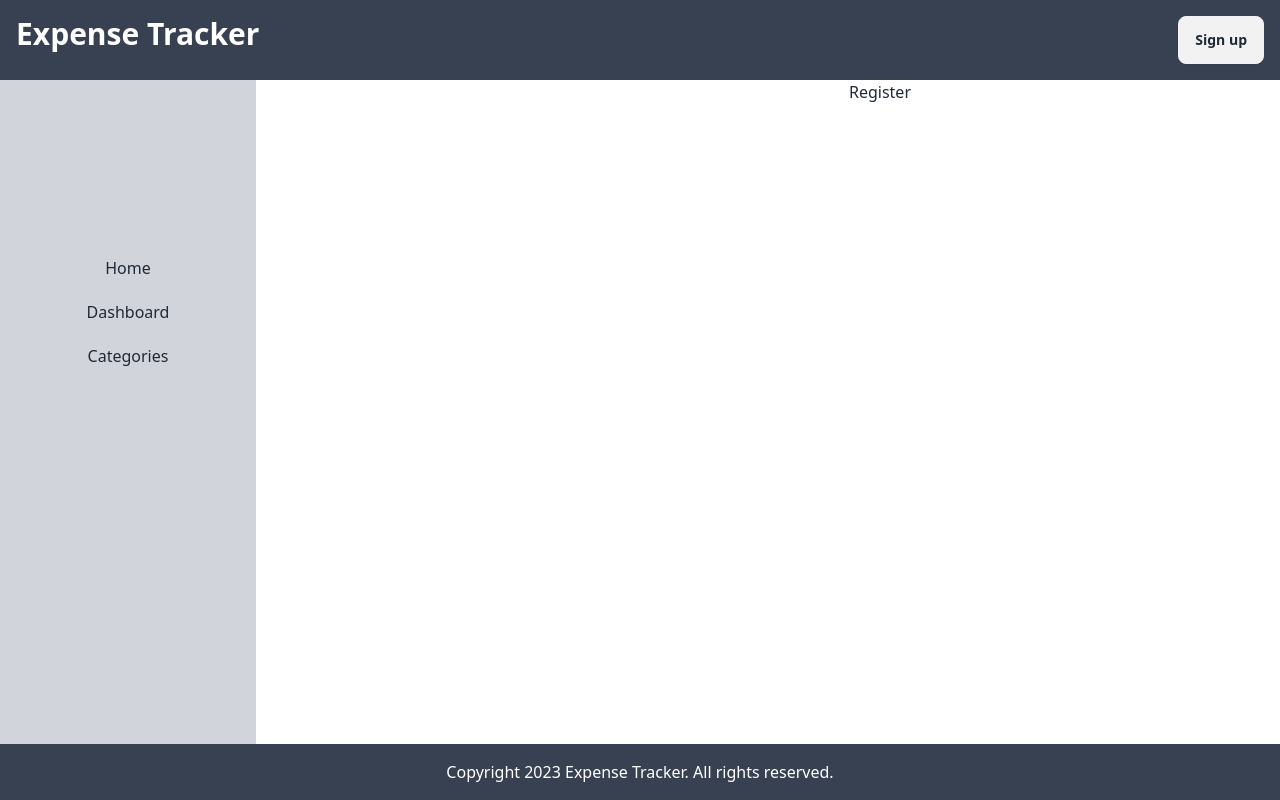
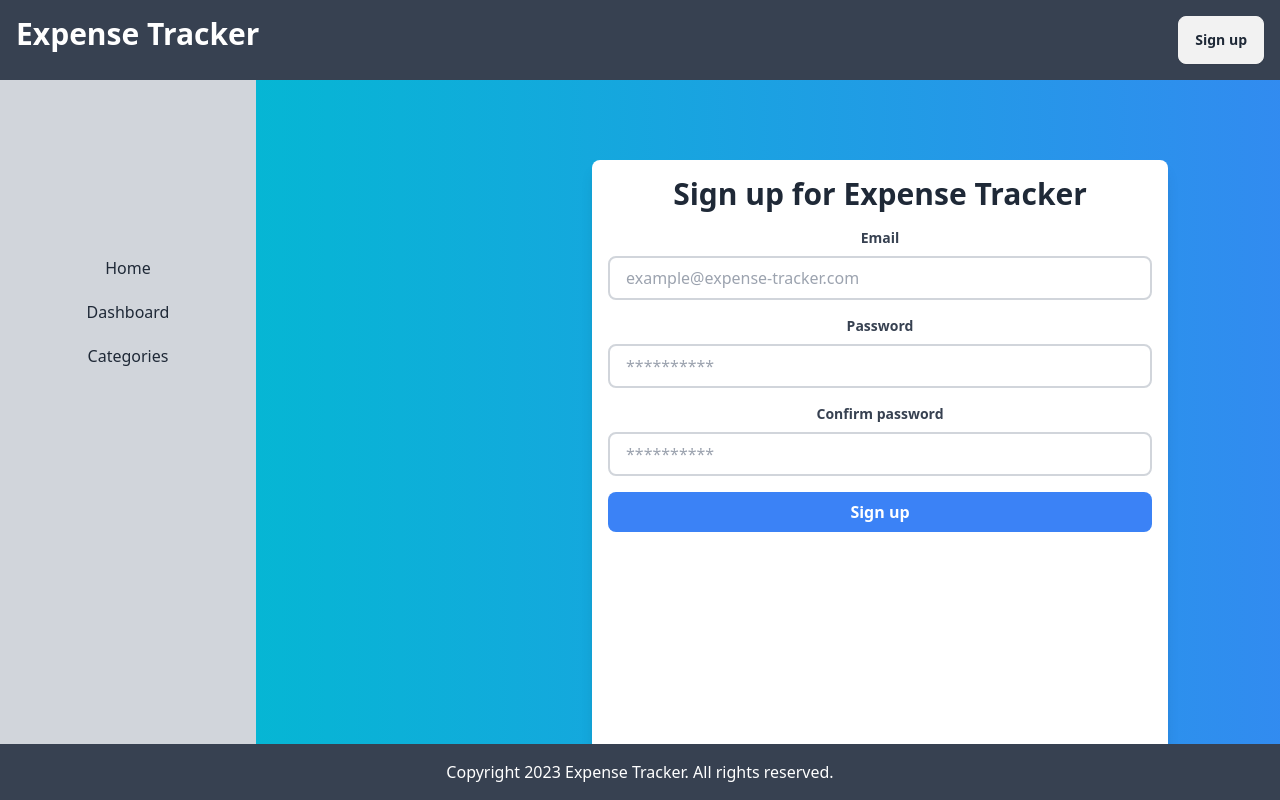
Before and after one commit to MartinLindstroem/expense-tracker-react, a React (Vite) app: page /Register in a window 1280 px wide. Built offline with nearby package versions, Linux system fonts and the light colour scheme.

Commit message:
Add register page

```diff
--- a/src/pages/Register.tsx
+++ b/src/pages/Register.tsx
@@ -1,5 +1,58 @@
 const Register = () => {
-  return <div>Register</div>;
+  return (
+    <div className="flex justify-center h-screen bg-gradient-to-r from-cyan-500 to-blue-500">
+      <div className="w-full max-w-xl p-4 bg-white rounded-lg shadow-lg mt-20">
+        <h2 className="text-3xl font-bold text-center mb-4">Sign up for Expense Tracker</h2>
+        <form className="space-y-4">
+          <div className="space-y-2">
+            <label className="block text-gray-700 text-sm font-bold" htmlFor="email">
+              Email
+            </label>
+            <input
+              className="w-full px-4 py-2 border-2 border-gray-300 rounded-lg focus:outline-none focus:ring-2 focus:ring-blue-200"
+              id="email"
+              type="email"
+              name="email"
+              placeholder="example@expense-tracker.com"
+              required
+            />
+          </div>
+          <div className="space-y-2">
+            <label className="block text-gray-700 text-sm font-bold" htmlFor="password">
+              Password
+            </label>
+            <input
+              className="w-full px-4 py-2 border-2 border-gray-300 rounded-lg focus:outline-none focus:ring-2 focus:ring-blue-200"
+              id="password"
+              type="password"
+              name="password"
+              placeholder="**********"
+              required
+            />
+          </div>
+          <div className="space-y-2">
+            <label className="block text-gray-700 text-sm font-bold" htmlFor="confirm-password">
+              Confirm password
+            </label>
+            <input
+              className="w-full px-4 py-2 border-2 border-gray-300 rounded-lg focus:outline-none focus:ring-2 focus:ring-blue-200"
+              id="confirm-password"
+              type="password"
+              name="confirm-password"
+              placeholder="**********"
+              required
+            />
+          </div>
+          <button
+            className="w-full bg-blue-500 text-white font-bold py-2 px-4 rounded-lg hover:bg-blue-700"
+            type="submit"
+          >
+            Sign up
+          </button>
+        </form>
+      </div>
+    </div>
+  );
 };
 
 export default Register;
```
